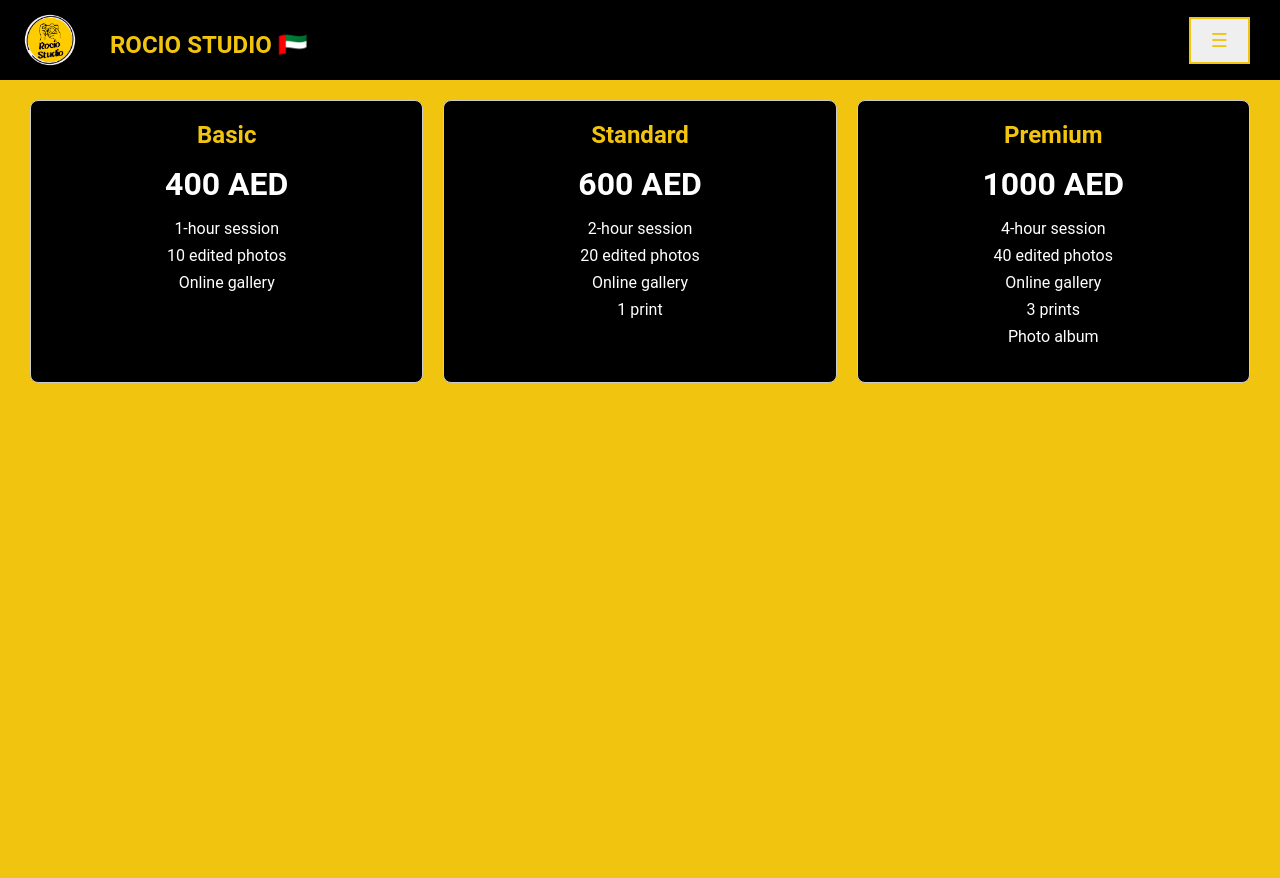
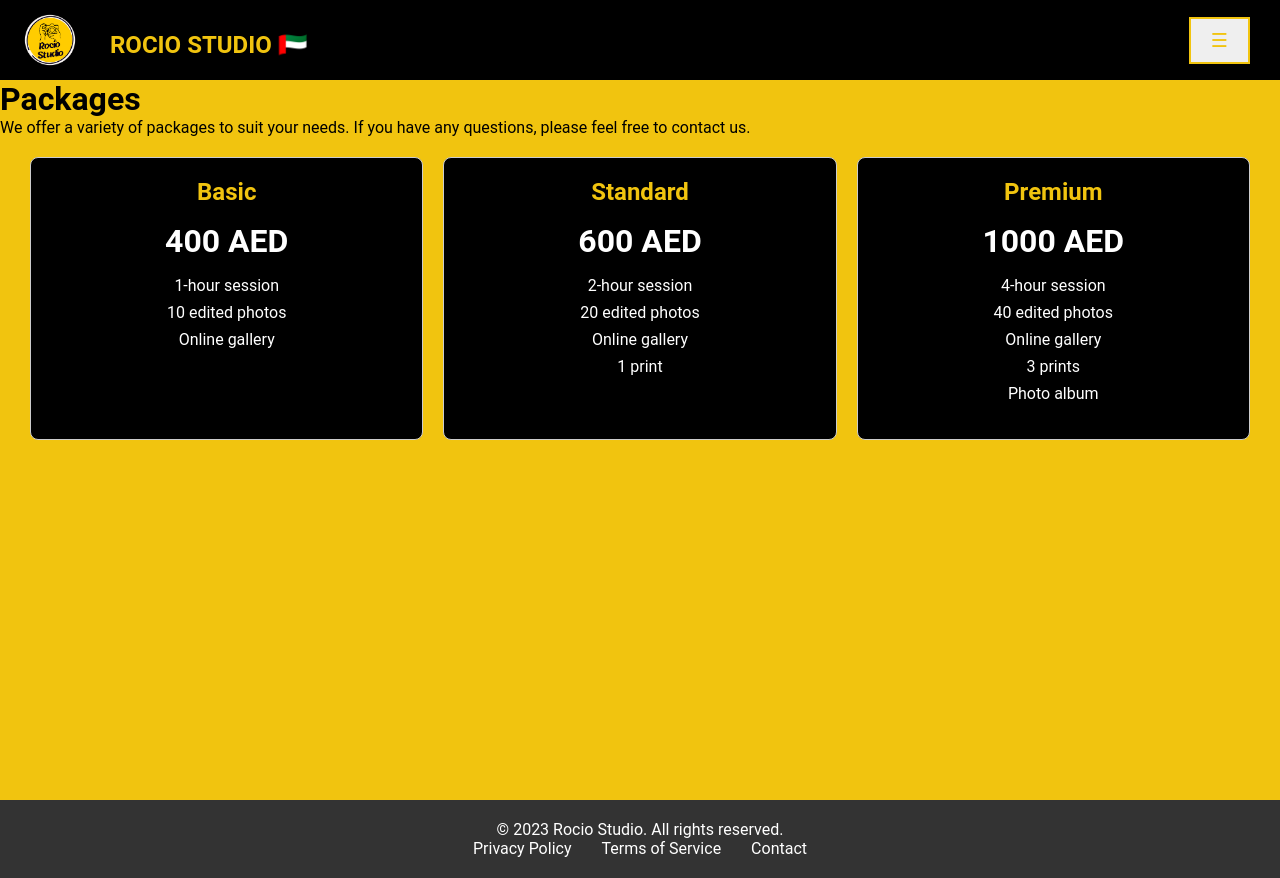
Before and after one commit to servatj/rocio-studio-frontend, a React (Vite) app: page /Packages in a window 1280 px wide. Before the commit the page ends 800 px from the top, so only its background shows below. Built offline with nearby package versions, Linux system fonts and the light colour scheme.

Commit message:
Add Footer

```diff
--- /dev/null
+++ b/src/components/ContentWrap.tsx
@@ -0,0 +1,21 @@
+import styled from '@emotion/styled';
+
+export const Container = styled.div`
+  display: flex;
+  flex-direction: column;
+  min-height: 90vh;
+`
+
+export const ContentWrap = styled.div`
+  flex: 1;
+`;
+
+export const Content = styled.div`
+  max-width: 1200px;
+  margin: 0 auto;
+  padding: 20px;
+`;
+
+export const Section = styled.section`
+  margin-bottom: 40px;
+`;
--- a/src/pages/About.tsx
+++ b/src/pages/About.tsx
@@ -1,3 +1,4 @@
+import Footer from "../components/Footer";
 import Header from "../components/Header";
 import styled from '@emotion/styled';
 
@@ -7,6 +8,7 @@ const AboutContainer = styled.div`
   flex-direction: column;
   align-items: center;
   padding: 20px;
+  min-height: 100vh;
 `;
 
 const ProfileImage = styled.img`
@@ -59,6 +61,7 @@ const About = () => {
           memories for everyone involved.
        </AboutText>
       </AboutContainer>
+      <Footer />
     </>
   );
 };
--- a/src/pages/Contact.tsx
+++ b/src/pages/Contact.tsx
@@ -2,6 +2,7 @@ import { useState } from "react";
 import emailjs from "@emailjs/browser";
 import Header from "../components/Header";
 import styled from "@emotion/styled";
+import Footer from "../components/Footer";
 
 // Styled components
 const ContactContainer = styled.div`
@@ -144,6 +145,7 @@ const Contact = () => {
 					Contact me on WhatsApp
 				</WhatsAppLink>
 			</ContactContainer>
+      <Footer />
 		</>
 	);
 };
--- a/src/pages/Home.tsx
+++ b/src/pages/Home.tsx
@@ -6,7 +6,6 @@ import Package from "../components/Package";
 import Footer from "../components/Footer";
 
 function Home() {
-
 	const packages = [
 		{
 			title: "Basic",
@@ -38,7 +37,7 @@ function Home() {
 
 	return (
 		<>
-      <Header isMain={true}/>
+			<Header isMain={true} />
 			<Hero />
 			<StrongPointsSection />
 			<Package packages={packages} />
--- a/src/pages/Packages.tsx
+++ b/src/pages/Packages.tsx
@@ -1,5 +1,7 @@
 import Header from "../components/Header";
 import Package from "../components/Package";
+import Footer from "../components/Footer";
+import { ContentWrap, Container } from "../components/ContentWrap";
 
 const Packages = () => {
 	// Sample package data
@@ -35,7 +37,17 @@ const Packages = () => {
 	return (
 		<>
 			<Header isMain={false} />
-			<Package packages={packages} />
+			<Container>
+				<ContentWrap>
+					<h1>Packages</h1>
+					<p>
+						We offer a variety of packages to suit your needs. If you have any
+						questions, please feel free to contact us.
+					</p>
+					<Package packages={packages} />
+				</ContentWrap>
+			</Container>
+			<Footer />
 		</>
 	);
 };
--- a/src/pages/Showroom.tsx
+++ b/src/pages/Showroom.tsx
@@ -1,6 +1,7 @@
-import styled from '@emotion/styled';
+import styled from "@emotion/styled";
 import Header from "../components/Header";
-import Gallery from '../components/Gallery';
+import Gallery from "../components/Gallery";
+import Footer from "../components/Footer";
 
 const Title = styled.h1`
 	color: black;
@@ -10,28 +11,28 @@ const Title = styled.h1`
 `;
 
 function Showroom() {
-
 	const weddingImages = [
-        { src: '/image1.jpeg', caption: 'dessert' },
-        { src: '/image2.jpg', caption: 'garden' },
-        { src: '/image3.jpg', caption: 'Caption 3' },
+		{ src: "/image1.jpeg", caption: "dessert" },
+		{ src: "/image2.jpg", caption: "garden" },
+		{ src: "/image3.jpg", caption: "Caption 3" },
 	];
 
 	const realStateImages = [
-        { src: '/image4.jpg', caption: 'realState' },
-        { src: '/image5.jpg', caption: 'garden' },
-        { src: '/image6.jpg', caption: 'Caption 3' },
+		{ src: "/image4.jpg", caption: "realState" },
+		{ src: "/image5.jpg", caption: "garden" },
+		{ src: "/image6.jpg", caption: "Caption 3" },
 	];
 
 	return (
 		<div>
-          <Header  isMain={false}/>
+			<Header isMain={false} />
 			<Title>Wedding</Title>
 			<Gallery images={weddingImages} />
 			<Title>Real Estate</Title>
 			<Gallery images={realStateImages} />
+			<Footer />
 		</div>
-    )
+	);
 }
 
 export default Showroom;
```
Lines whose indentation alone changed are shown as unchanged.
